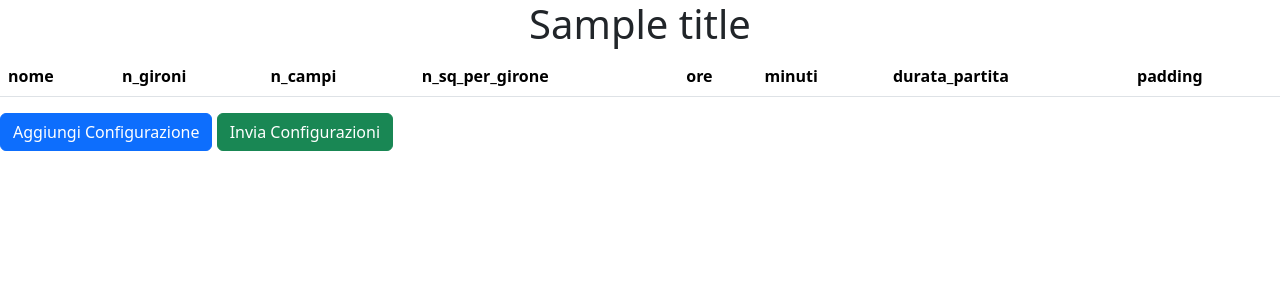
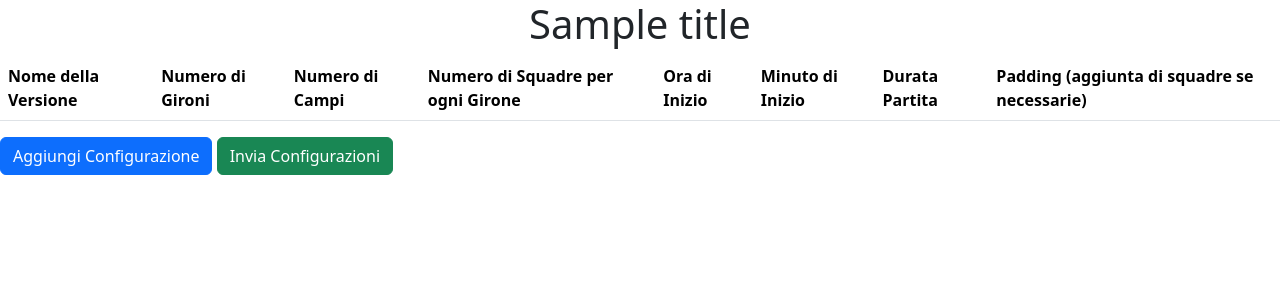
Before and after one commit to SamueleLonghin/generatore-tornei, a Flask app: template templates/custom.html in a window 1280 px wide. Shown: the top 300 px of the page. Run offline with Flask 3, Linux system fonts and the light colour scheme; the template is opened without the code that fills it: most values are stand-ins (such as "Sample title", 1, 10 or a date in 2020); lists and menus that the app fills with data are empty.

Commit message:
Miglioramento dei Messaggi

```diff
--- a/templates/custom.html
+++ b/templates/custom.html
@@ -21,14 +21,14 @@
     <table class="table" id="configTable">
         <thead>
         <tr>
-            <th>nome</th>
-            <th>n_gironi</th>
-            <th>n_campi</th>
-            <th>n_sq_per_girone</th>
-            <th>ore</th>
-            <th>minuti</th>
-            <th>durata_partita</th>
-            <th>padding</th>
+            <th>Nome della Versione</th>
+            <th>Numero di Gironi</th>
+            <th>Numero di Campi</th>
+            <th>Numero di Squadre per ogni Girone</th>
+            <th>Ora di Inizio</th>
+            <th>Minuto di Inizio</th>
+            <th>Durata Partita</th>
+            <th>Padding (aggiunta di squadre se necessarie)</th>
         </tr>
         </thead>
         <tbody>
@@ -74,8 +74,12 @@
             if (inputType === 'checkbox') {
                 inputElement.checked = !!presets[preset];
             } else {
-                inputElement.required = true
-                inputElement.value = presets[preset] || '';
+                if (preset in presets) {
+                    inputElement.required = true
+                    inputElement.value = presets[preset];
+                } else {
+                    console.log(presets)
+                }
             }
             newCell.appendChild(inputElement);
         });
```
